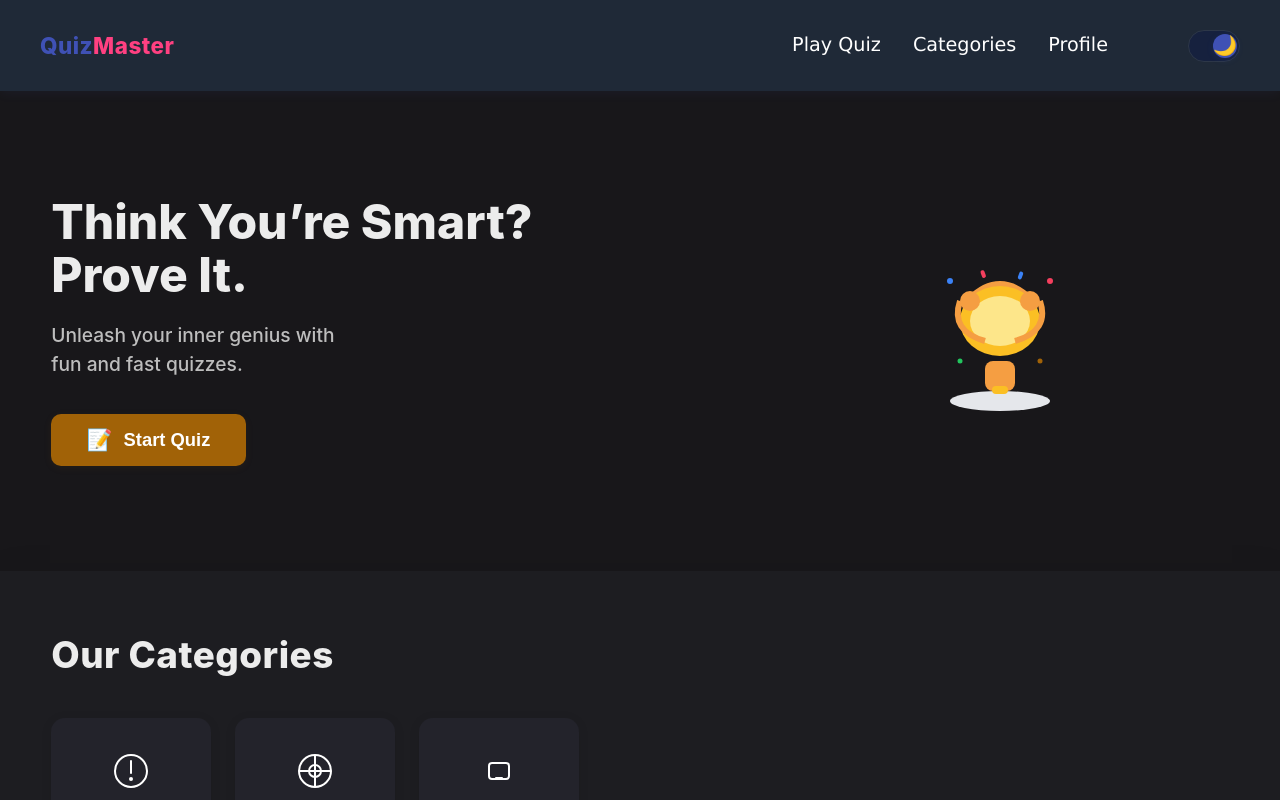
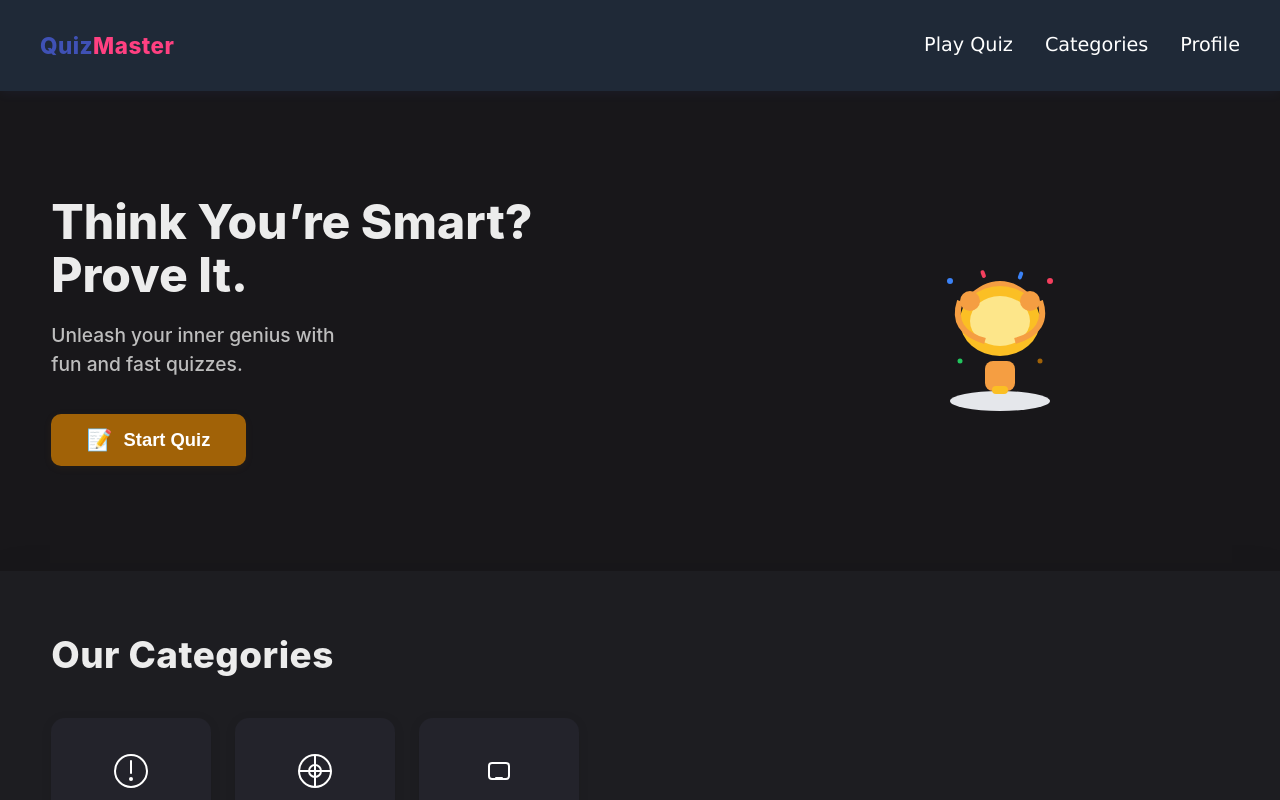
Before and after one commit to rohitd4007/quiz-app, a React (Create React App) app: page / in a window 1280 px wide. Shown: the top 800 px of the page. Built offline with nearby package versions, Linux system fonts and the light colour scheme.

Commit message:
hidded theme

```diff
--- a/src/Components/Header/Header.js
+++ b/src/Components/Header/Header.js
@@ -10,7 +10,7 @@ const Header = ({ isDarkMode, setIsDarkMode }) => {
             <div className="header-control-item">Categories</div>
             <div className="header-control-item">Profile</div>
             <button
-                className={`theme-toggle${isDarkMode ? ' dark' : ''} desktop-only`}
+                className={`theme-toggle${isDarkMode ? ' dark' : ''} desktop-only mobile-only`}
                 onClick={() => setIsDarkMode(!isDarkMode)}
                 aria-label={isDarkMode ? 'Switch to light mode' : 'Switch to dark mode'}
             >
```
